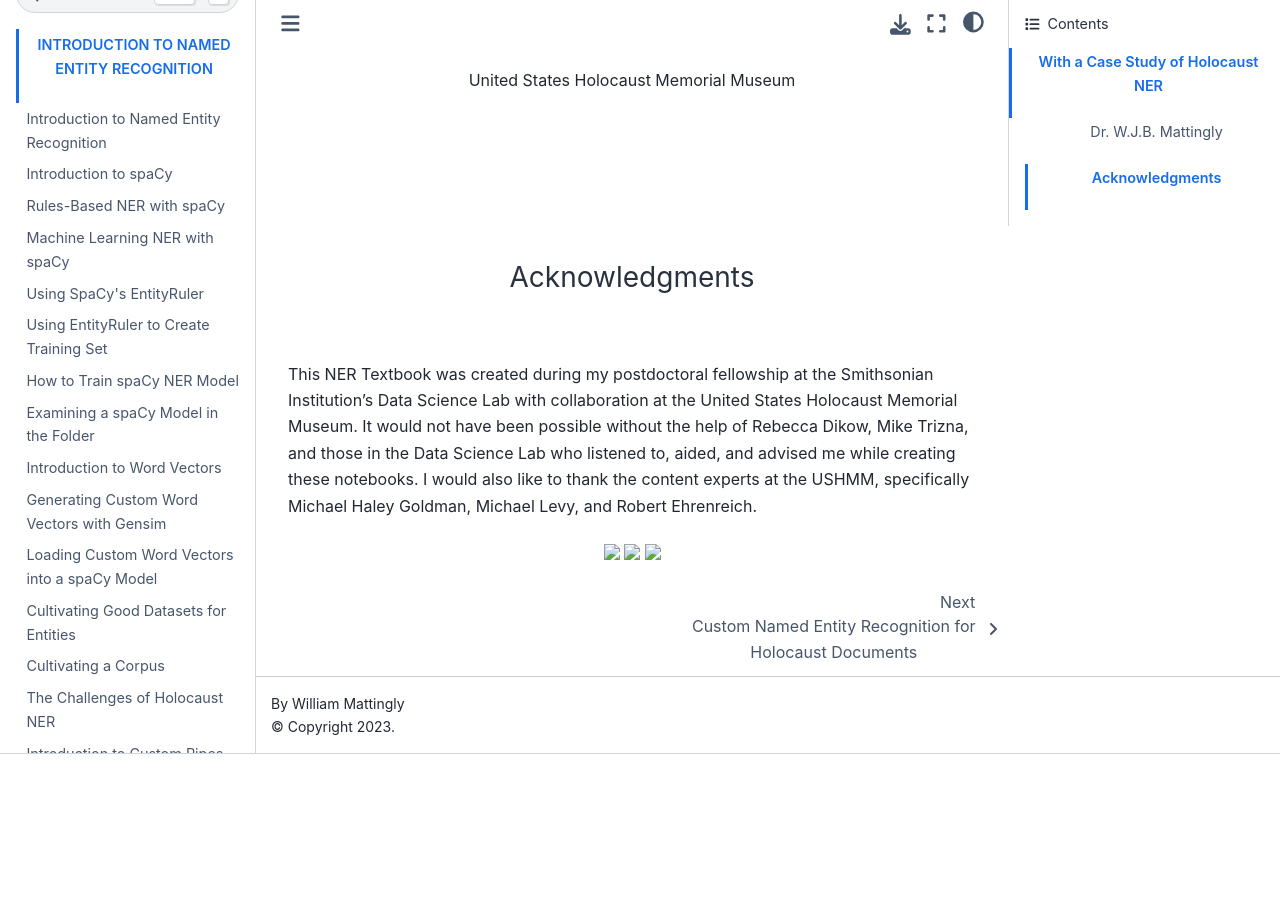
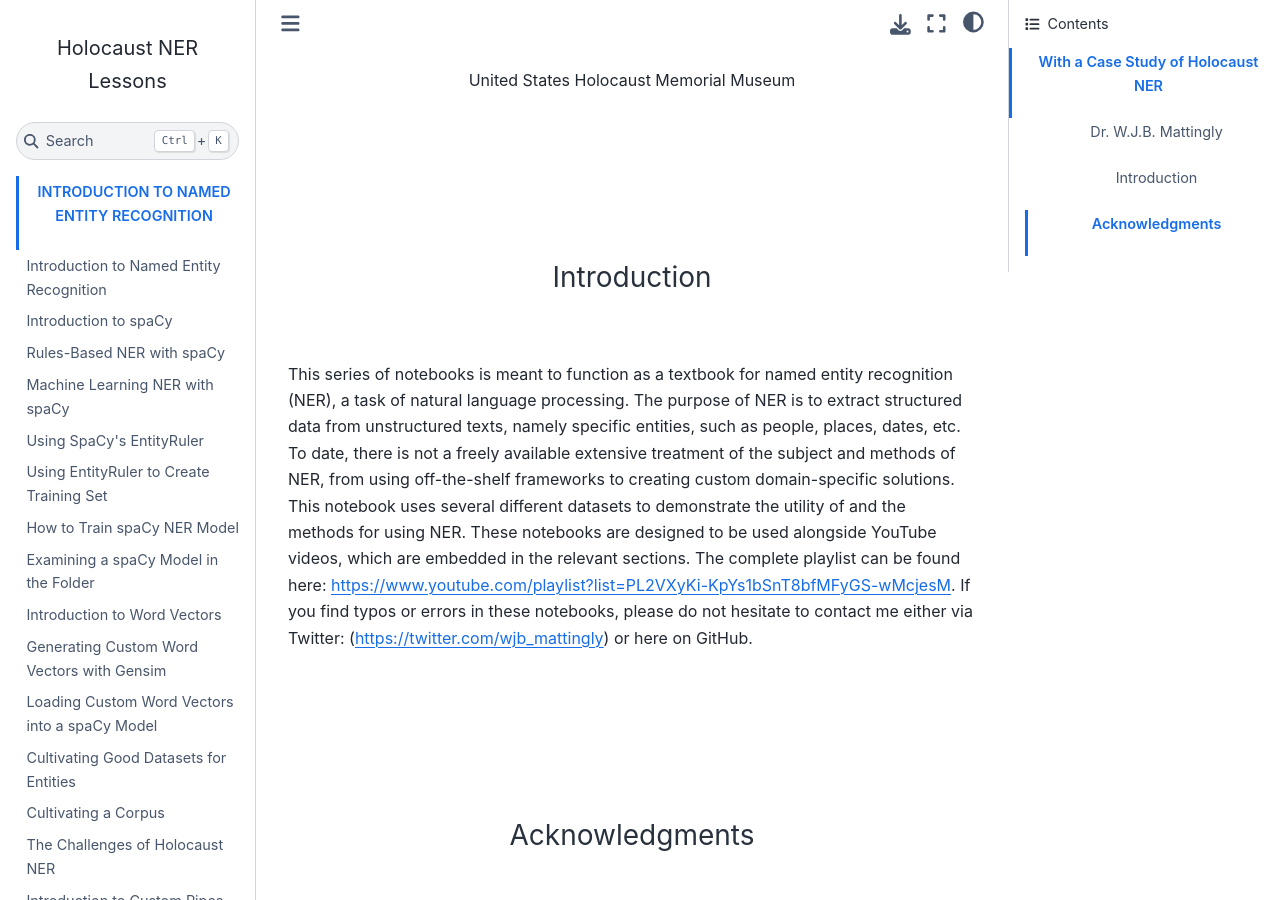
Before and after one commit to wjbmattingly/holocaust_ner_lessons, a Jupyter Book: the page built from intro.md, in a window 1280 px wide and 900 px high, scrolled down 574 px. Built offline with Jupyter Book 1.0.4 settings and Sphinx 7.4.7 and the Sphinx Book theme 1.1.4, drawn with Linux system fonts in a browser that asks for light colours; before the commit the page ends 1328 px from its top, so only the background shows below that.

Commit message:
Update intro.md

```diff
--- a/intro.md
+++ b/intro.md
@@ -9,7 +9,10 @@
 
 
 <br><br><br><br>
+### <p align="center">Introduction</p>
+This series of notebooks is meant to function as a textbook for named entity recognition (NER), a task of natural language processing. The purpose of NER is to extract structured data from unstructured texts, namely specific entities, such as people, places, dates, etc. To date, there is not a freely available extensive treatment of the subject and methods of NER, from using off-the-shelf frameworks to creating custom domain-specific solutions. This notebook uses several different datasets to demonstrate the utility of and the methods for using NER. These notebooks are designed to be used alongside YouTube videos, which are embedded in the relevant sections. The complete playlist can be found here: https://www.youtube.com/playlist?list=PL2VXyKi-KpYs1bSnT8bfMFyGS-wMcjesM. If you find typos or errors in these notebooks, please do not hesitate to contact me either via Twitter: (https://twitter.com/wjb_mattingly) or here on GitHub.
 
+<br><br><br><br>
 ### <p align="center">Acknowledgments</p>
 This NER Textbook was created during my postdoctoral fellowship at the Smithsonian Institution's Data Science Lab with collaboration at the United States Holocaust Memorial Museum. It would not have been possible without the help of Rebecca Dikow, Mike Trizna, and those in the Data Science Lab who listened to, aided, and advised me while creating these notebooks. I would also like to thank the content experts at the USHMM, specifically Michael Haley Goldman, Michael Levy, and Robert Ehrenreich.
 <p align="center">
```
